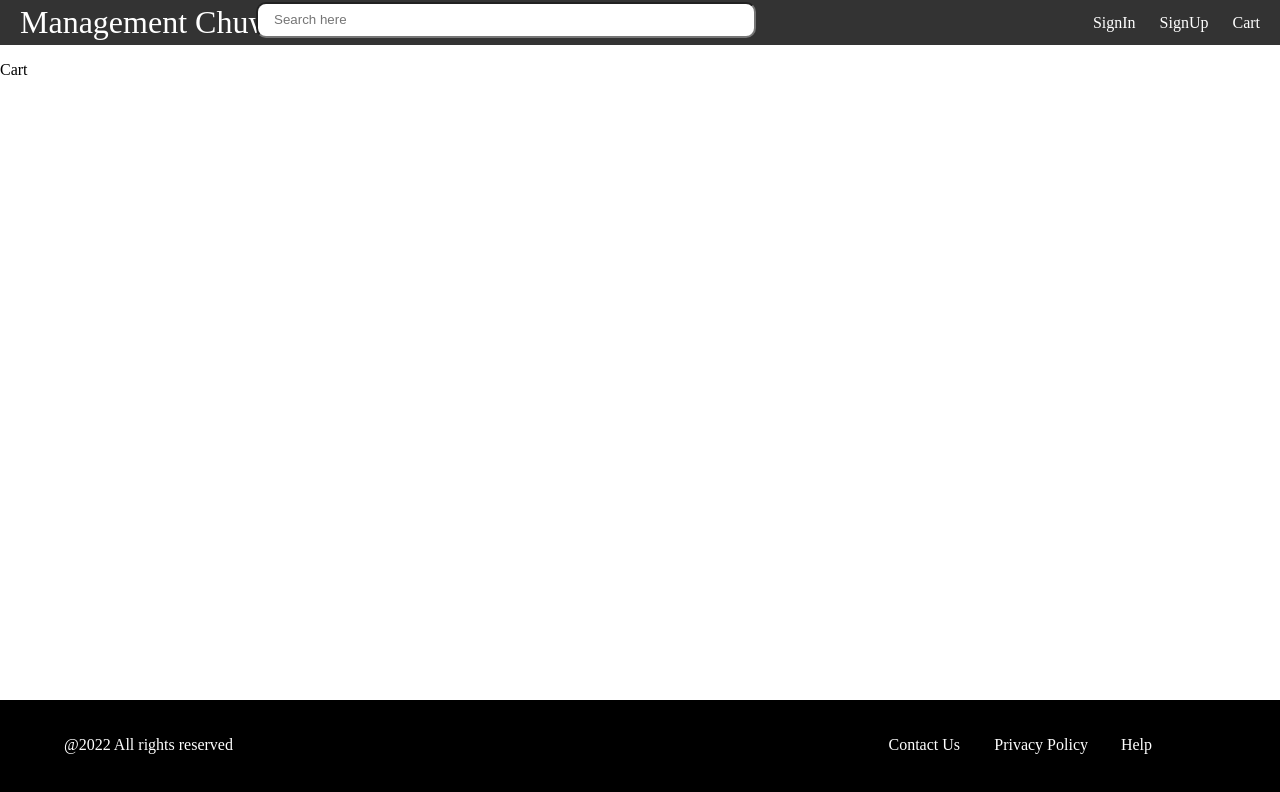
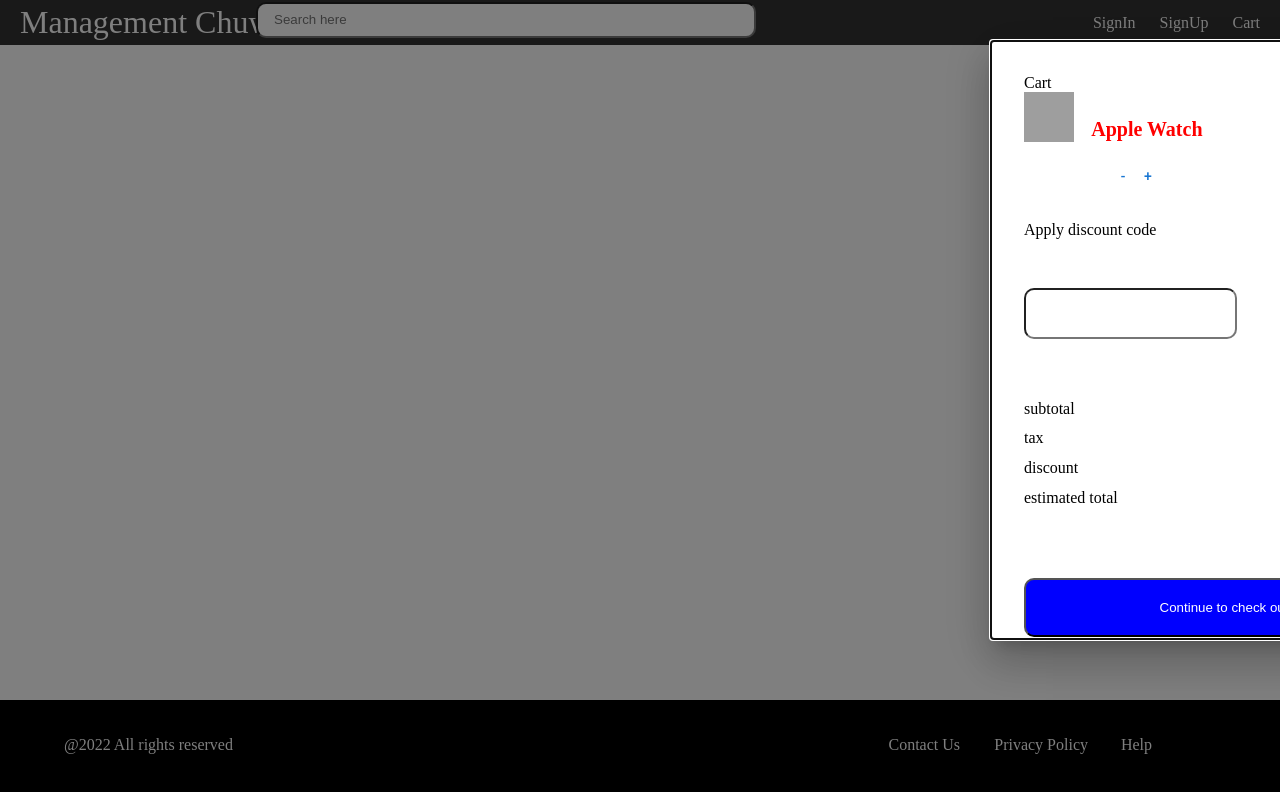
Before and after one commit to liushuaifan/project1-ecommerce, a React (Create React App) app in the folder ecommerceapp/: page /Cart in a window 1280 px wide. Shown: the top 792 px of the page. Built offline with nearby package versions, Linux system fonts and the light colour scheme; grey boxes are pictures that could not be loaded.

Commit message:
set up cart component

```diff
--- a/ecommerceapp/src/App.js
+++ b/ecommerceapp/src/App.js
@@ -12,6 +12,9 @@ import SignIn from "./components/Signin"
 import SignUp from "./components/Signup"
 
 import './App.css';
+
+
+
 
 function App() {
   return (
--- a/ecommerceapp/src/components/Cart.js
+++ b/ecommerceapp/src/components/Cart.js
@@ -1,10 +1,93 @@
-import React from 'react'
+import * as React from 'react';
+import Box from '@mui/material/Box';
+import { useState, useEffect } from 'react';
+import Button from '@mui/material/Button';
+import Typography from '@mui/material/Typography';
+import Modal from '@mui/material/Modal';
+import "./style/cart.css";
+
+const style = {
+  position: 'absolute',
+  top: '50%',
+  left: '50%',
+  transform: 'translate(70%, -60%)',
+  width: 500,
+  height:600,
+  bgcolor: 'background.paper',
+  border: '2px solid #000',
+  boxShadow: 24,
+  p: 4,
+};
+
+export default function BasicModal() {
+  const [open, setOpen] = React.useState(true);
+  const handleOpen = () => setOpen(true);
+  const handleClose = () => setOpen(false);
+
+  const [product, setProduct] = useState( [
+    { id:1 , name: 'Apple Watch', price: '$199.00', description: 'Apple Watch, 126G', img:'https://www.notebookcheck.net/fileadmin/Notebooks/News/_nc3/SmartSelect_20180913_104037_Firefox.jpg'},
+    { id:2 , name: 'Apple Watch', price: '$299.00', description: 'Apple Watch, 126G', img:'https://www.notebookcheck.net/fileadmin/Notebooks/News/_nc3/SmartSelect_20180913_104037_Firefox.jpg'},
+
+  ]);
+
+  useEffect(() => {
+
+    const products = [
+      { id:1 , name: 'Apple Watch', price: '$199.00', description: 'Apple Watch, 126G', img:'https://www.notebookcheck.net/fileadmin/Notebooks/News/_nc3/SmartSelect_20180913_104037_Firefox.jpg'},
+      { id:2 , name: 'Apple Watch', price: '$299.00', description: 'Apple Watch, 126G', img:'https://www.notebookcheck.net/fileadmin/Notebooks/News/_nc3/SmartSelect_20180913_104037_Firefox.jpg'},
+
+    ]
+
+    setProduct(products.find(product => product.id === Number(1)))
+  }, 1);
 
 
-function Cart() {
   return (
-    <div>Cart</div>
-  )
+    <div>
+
+      <Modal
+        open={open}
+        onClose={open}
+        aria-labelledby="modal-modal-title"
+        aria-describedby="modal-modal-description"
+      >
+        <Box sx={style}>
+          <div>
+          <h>
+            Cart
+          </h>
+
+            <Button onClick={handleClose} style={{position:"absolute",right:"10%"}}>close Cart </Button>
+          </div>
+
+        <div className='cartDetail'>
+
+            <img src={product.img} alt="Apple Watch" style={{width: "50px",height:"50px"}}/>
+
+            <h2 className='cartName'>{product.name}</h2>
+            <h3 className='cartPrice'>{product.price}</h3>
+
+
+            <Button variant="contained" style={{width:"50px",height:"30px", position:"absolute",top:"20%",right:"20%"}} >remove</Button>
+            <Button style={{width:"50px",height:"30px", position:"absolute",top:"20%",left:"20%"}} >-</Button>
+            <Button style={{width:"50px",height:"30px", position:"absolute",top:"20%",left:"25%"}} >+</Button>
+        </div>
+
+        <div className='discount'>
+            <h style={{position:"absolute", top:"30%"}}>Apply discount code </h>
+            <input type="text" id="discount" name="discount" style={{position:"absolute", top:"40%"}}/>
+            <button type="submit" className='discountbuton' style={{position:"absolute", top:"40%",right:"10%", color:"white"}}>apply discount  </button>
+        </div>
+
+        <h style={{position:"absolute", top:"60%"}}> subtotal </h>
+        <h style={{position:"absolute", top:"65%"}}> tax </h>
+        <h style={{position:"absolute", top:"70%"}}> discount </h>
+        <h style={{position:"absolute", top:"75%"}}> estimated total </h>
+
+        <button type="submit" className='gotocheckout' style={{position:"absolute", top:"90%", color:"white",width:"400px"}}>Continue to check out  </button>
+
+        </Box>
+      </Modal>
+    </div>
+  );
 }
-
-export default Cart
--- a/ecommerceapp/src/components/ProductDetail.js
+++ b/ecommerceapp/src/components/ProductDetail.js
@@ -24,6 +24,7 @@ function ProductDetail() {
       { id:9 , name: 'Apple Watch', price: '$999.00', description: 'Apple Watch, 126G', img:'https://www.notebookcheck.net/fileadmin/Notebooks/News/_nc3/SmartSelect_20180913_104037_Firefox.jpg'},
       { id:10 , name: 'Apple Watch', price: '$1099.00', description: 'Apple Watch, 126G', img:'https://www.notebookcheck.net/fileadmin/Notebooks/News/_nc3/SmartSelect_20180913_104037_Firefox.jpg'},
     ]
+    console.log(ProductId);
     setProduct(products.find(product => product.id === Number(ProductId)))
   }, [ProductId]);
 
--- a/ecommerceapp/src/components/Signin.js
+++ b/ecommerceapp/src/components/Signin.js
@@ -12,7 +12,7 @@ function Signin() {
         <input  placeholder="youremail@gmail.com" id="email" name="email" />
         <label htmlFor="password">Password</label>
         <input type="password" placeholder="********" id="password" name="password" />
-        <button type="submit" className='submitButton'>Sign In  </button>
+        <button type="submit" className='submitButton' >Sign In  </button>
       </form>
 
       <div className='formAgreement'>
--- a/ecommerceapp/src/components/style/CreateProducts.css
+++ b/ecommerceapp/src/components/style/CreateProducts.css
@@ -1,7 +1,7 @@
 form {
    /* border: 10px black solid; */
-   display: flex;
+   /* display: flex;
    flex-direction: column;
    margin: 100px;
-   padding: 50px;
+   padding: 50px; */
 }
--- a/ecommerceapp/src/components/style/Products.css
+++ b/ecommerceapp/src/components/style/Products.css
@@ -19,7 +19,3 @@
   justify-content: space-between;
   align-items: center;
 }
-
-Button {
-  width: 200px;
-}
--- /dev/null
+++ b/ecommerceapp/src/components/style/cart.css
@@ -0,0 +1,23 @@
+.Modal{
+    width:1000px;
+}
+
+.cartDetail{
+    border: 1 px solid;
+    color:red;
+    display: flex;
+}
+
+.cartName{
+    font-size: 20px;
+    position: absolute;
+    top:10%;
+    left:20%;
+}
+
+.cartPrice{
+    font-size: 20px;
+    position: absolute;
+    top:10%;
+    right:20%;
+}
--- a/ecommerceapp/src/index.css
+++ b/ecommerceapp/src/index.css
@@ -53,7 +53,7 @@ body {
  .login-form, .register-form {
   display: flex;
   flex-direction: column;
-}
+ }
 
 .auth-form-container{
   /* border: 1px solid; */
@@ -97,6 +97,7 @@ button {
 
 .submitButton {
   color:white;
+  align-items: center;
   margin-top: 10px;
 }
 
```
Also changed, not shown: 1 other file (tests, documents, lock files or other folders).
